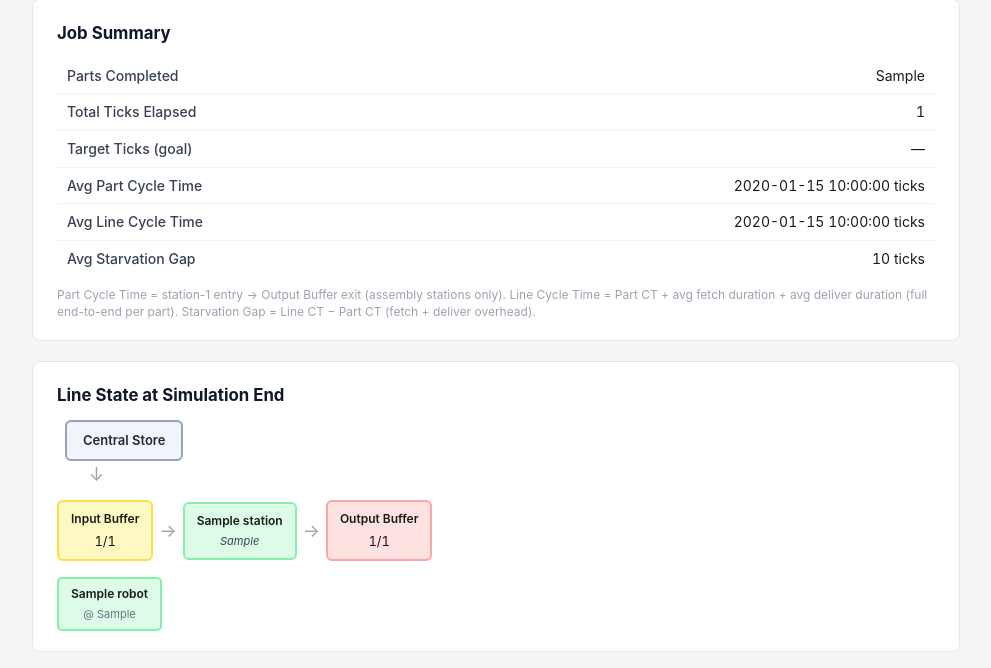
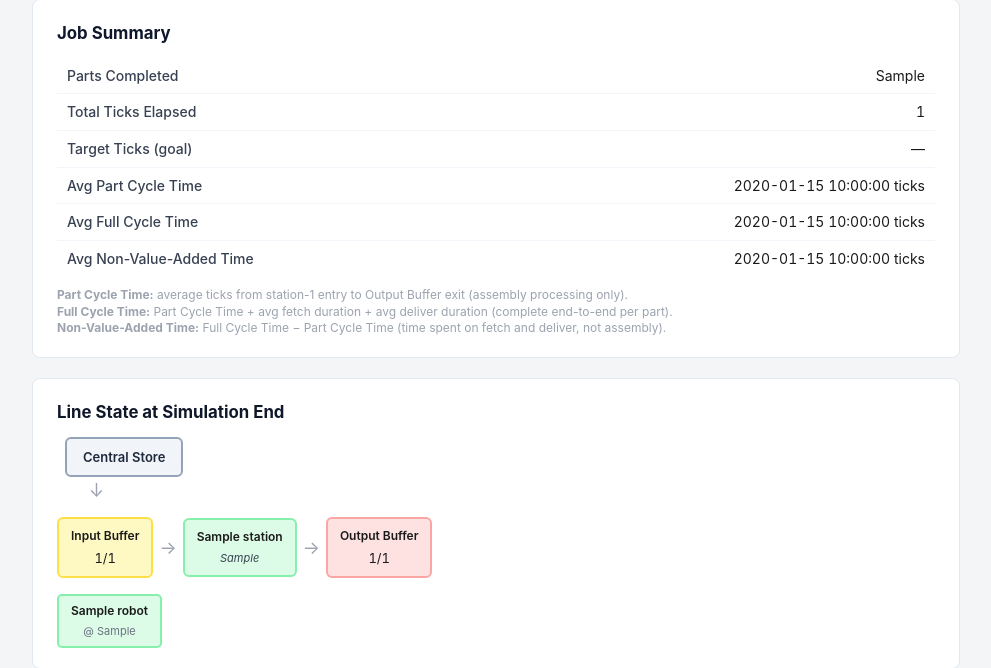
Before and after one commit to ekrock/back-end-simulation, a Flask app: template templates/results.html in a window 1280 px wide. Shown: the part 234-902 px from the top of the page, without its empty margins (144-1135 px from the left). Run offline with Flask 3, Linux system fonts and the light colour scheme; the template is opened without the code that fills it: most values are stand-ins (such as "Sample title", 1, 10 or a date in 2020).

Commit message:
Rename cycle time metrics to self-defining terms
- Avg Line Cycle Time → Avg Full Cycle Time (Part CT + fetch + deliver)
- Avg Starvation Gap → Avg Non-Value-Added Time (fetch + deliver overhead)
- Add inline definitions on results page for each metric

Co-Authored-By: Claude Sonnet 4.6 <noreply@anthropic.com>

```diff
--- a/templates/results.html
+++ b/templates/results.html
@@ -31,16 +31,16 @@
       <tr><td>Target Ticks (goal)</td><td class="num">—</td></tr>
       <tr><td>Avg Part Cycle Time</td>
           <td class="num">{% if results.avg_part_cycle_time is not none %}{{ results.avg_part_cycle_time }} ticks{% else %}N/A{% endif %}</td></tr>
-      <tr><td>Avg Line Cycle Time</td>
-          <td class="num">{% if results.avg_line_cycle_time is not none %}{{ results.avg_line_cycle_time }} ticks{% else %}N/A{% endif %}</td></tr>
-      <tr><td>Avg Starvation Gap</td>
-          <td class="num">{% if results.avg_starvation_gap is not none %}{{ results.avg_starvation_gap }} ticks{% else %}N/A{% endif %}</td></tr>
+      <tr><td>Avg Full Cycle Time</td>
+          <td class="num">{% if results.avg_full_cycle_time is not none %}{{ results.avg_full_cycle_time }} ticks{% else %}N/A{% endif %}</td></tr>
+      <tr><td>Avg Non-Value-Added Time</td>
+          <td class="num">{% if results.avg_non_value_added_time is not none %}{{ results.avg_non_value_added_time }} ticks{% else %}N/A{% endif %}</td></tr>
     </tbody>
   </table>
   <p class="footnote">
-    Part Cycle Time = station-1 entry → Output Buffer exit (assembly stations only).
-    Line Cycle Time = Part CT + avg fetch duration + avg deliver duration (full end-to-end per part).
-    Starvation Gap = Line CT − Part CT (fetch + deliver overhead).
+    <strong>Part Cycle Time:</strong> average ticks from station-1 entry to Output Buffer exit (assembly processing only).<br>
+    <strong>Full Cycle Time:</strong> Part Cycle Time + avg fetch duration + avg deliver duration (complete end-to-end per part).<br>
+    <strong>Non-Value-Added Time:</strong> Full Cycle Time − Part Cycle Time (time spent on fetch and deliver, not assembly).
   </p>
 </section>
 
```
Also changed, not shown: simulation/analytics.py (+6 -6 lines).
